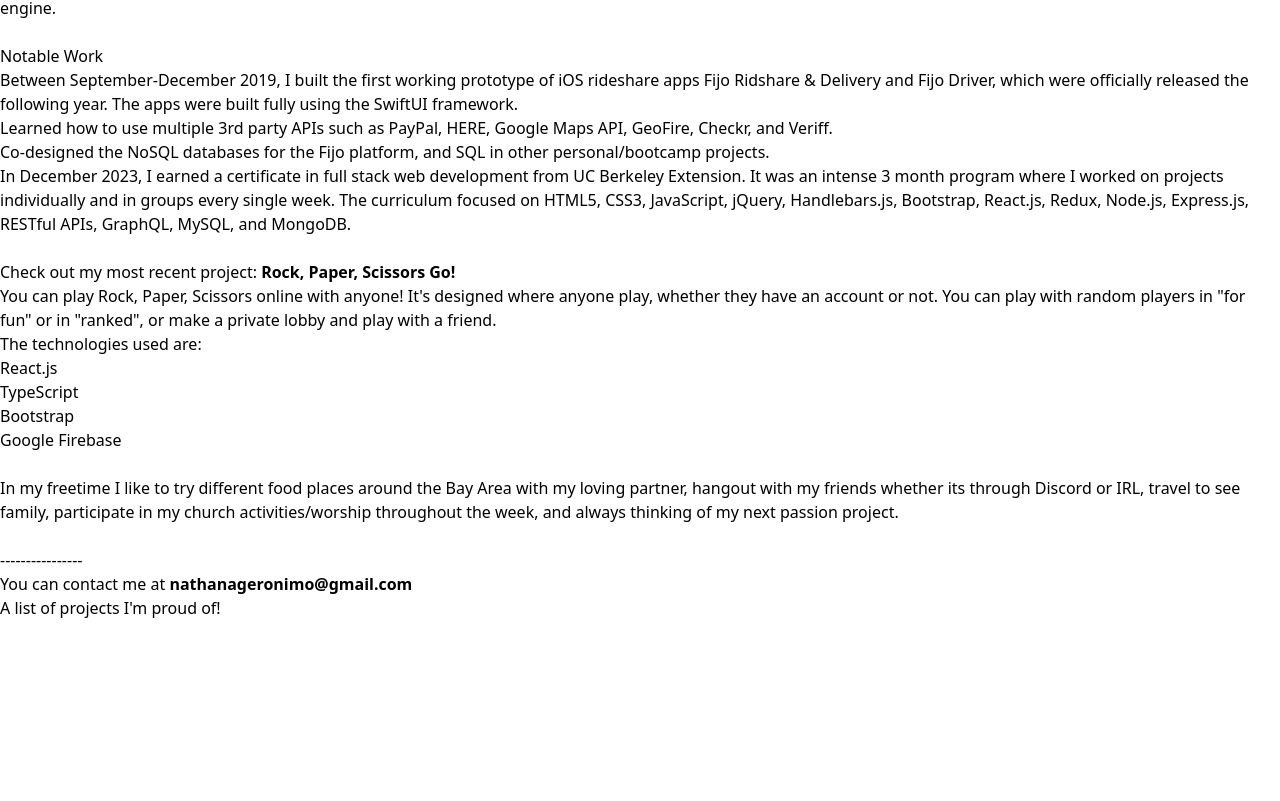
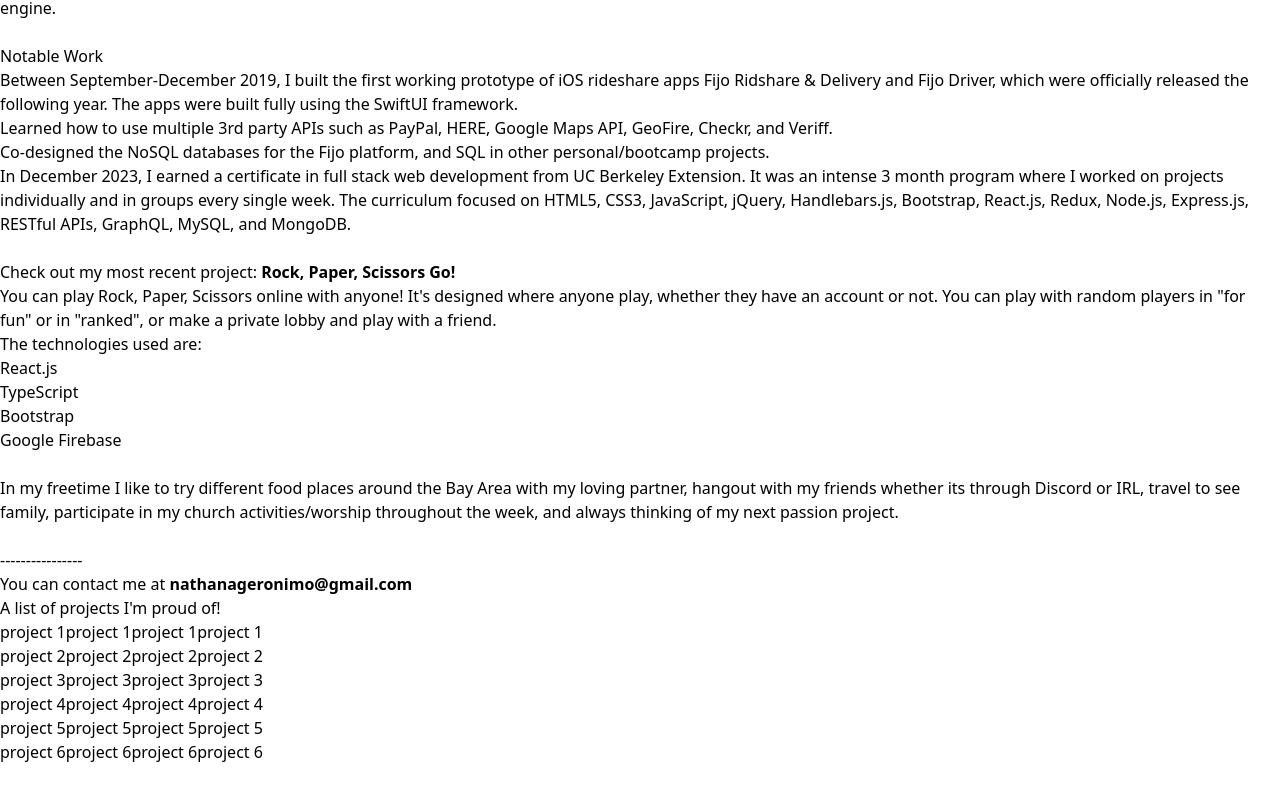
Before and after one commit to nathangero/portfolio-react, a React (Vite) app: page / in a window 1280 px wide. Shown: the part 472-1273 px from the top of the page. Before the commit the page ends 1227 px from the top, so only its background shows below. Built offline with nearby package versions, Linux system fonts and the light colour scheme.

Commit message:
setup initial grid

```diff
--- a/src/components/Projects.tsx
+++ b/src/components/Projects.tsx
@@ -4,6 +4,15 @@
   return (
     <>
       <h2 className="text-4xl max-md:text-3xl text-center">A list of projects I'm proud of!</h2>
+
+      <div className="grid grid-cols-3 gap-10">
+        <p className="col-span-1">project 1project 1project 1project 1</p>
+        <p className="col-span-1">project 2project 2project 2project 2</p>
+        <p className="col-span-1">project 3project 3project 3project 3</p>
+        <p className="col-span-1">project 4project 4project 4project 4</p>
+        <p className="col-span-1">project 5project 5project 5project 5</p>
+        <p className="col-span-1">project 6project 6project 6project 6</p>
+      </div>
     </>
   )
 }
```
